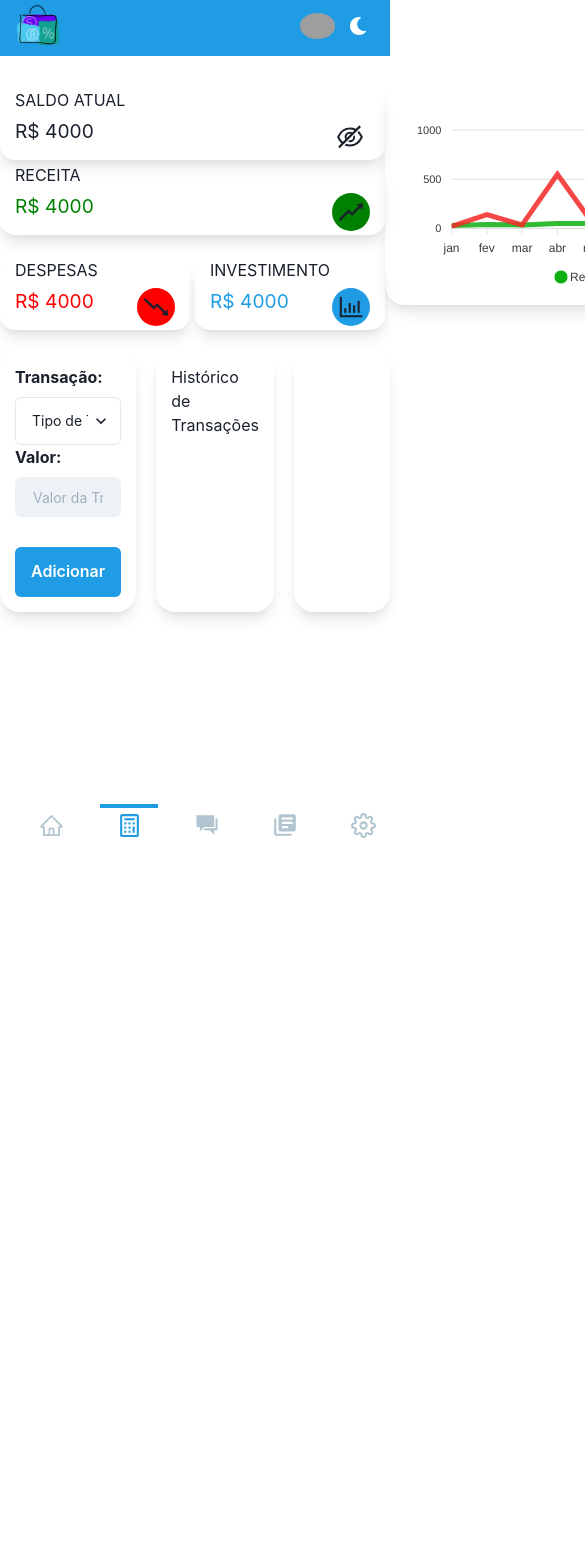
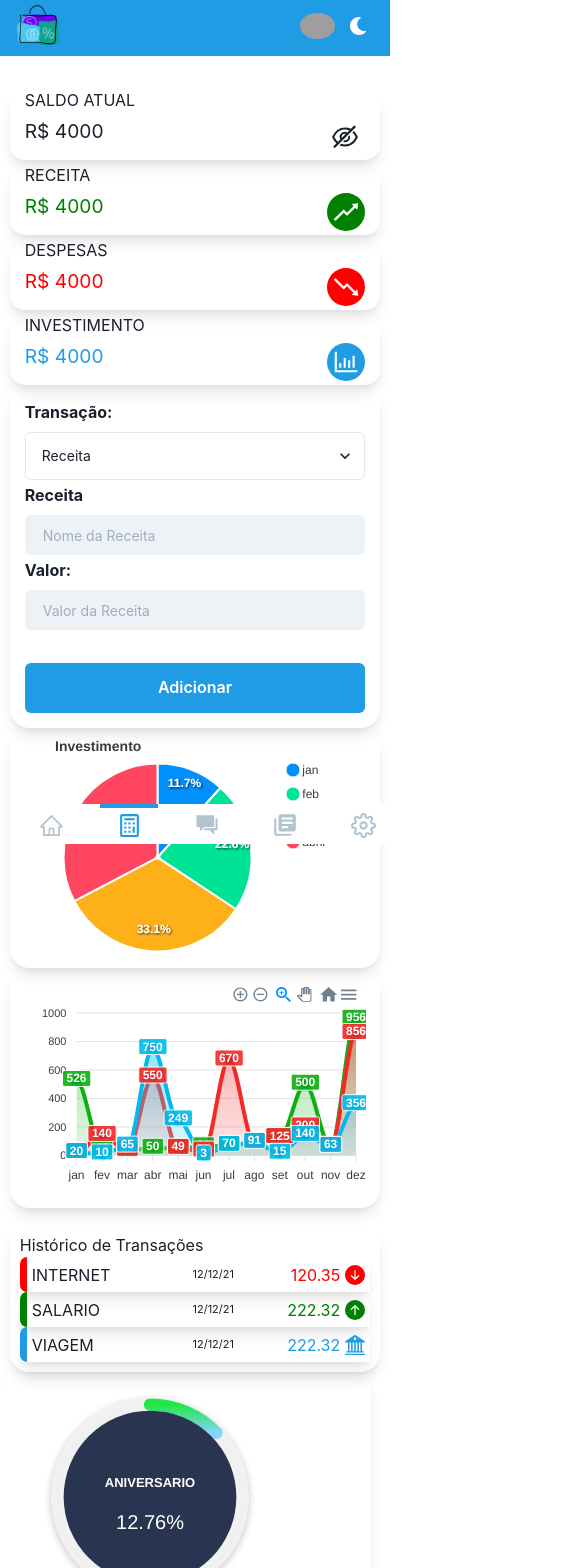
Before and after one commit to Allisson-Lima-Dev/Bank, a Next.js app: page /control in a window 390 px wide. Shown: the top 1568 px of the page, 585 px wide, since content can reach past the window. Before the commit the page ends 844 px from the top, so only its background shows below. Built offline with nearby package versions, Linux system fonts and the light colour scheme; grey boxes are pictures that could not be loaded.

Commit message:
Componente cardHistory e alterando responsividade dos graficos

```diff
--- a/package.json
+++ b/package.json
@@ -21,6 +21,7 @@
     "react": "17.0.2",
     "react-apexcharts": "^1.3.9",
     "react-dom": "17.0.2",
+    "react-hook-form": "^7.22.3",
     "react-icons": "^4.3.1",
     "yup": "^0.32.11"
   },
--- /dev/null
+++ b/src/components/cards/cardHistory/index.tsx
@@ -0,0 +1,61 @@
+import React from 'react';
+import { Box, Flex, Text, useColorModeValue } from '@chakra-ui/react';
+import {
+  BsArrowUpCircleFill,
+  BsArrowDownCircleFill,
+  BsBank2,
+} from 'react-icons/bs';
+
+interface CardProps {
+  revenue?: boolean;
+  expense?: boolean;
+  goal?: boolean;
+  name: string;
+  value: string | number;
+  date: any;
+}
+
+export function CardHistory({
+  expense,
+  goal,
+  revenue,
+  name,
+  value,
+  date,
+}: CardProps) {
+  const ColorValues = expense == true ? 'red' : revenue ? 'green' : goal ? '#1f9ce4' : ''
+  const shadow = useColorModeValue('lg', 'dark-lg');
+  return (
+    <Box>
+      <Flex align={'center'} justifyContent={'space-between'} boxShadow={shadow} pr="5px">
+        <Flex align={'center'} h="35px" >
+          <Box
+            bg={ColorValues}
+            w="7px"
+            h="100%"
+            mr="5px"
+            borderTopLeftRadius={'20px'}
+            borderBottomLeftRadius={'20px'}
+          />
+          <Text textTransform={'uppercase'}>{name}</Text>
+        </Flex>
+        <Flex align={'center'} w={{base: '50%',md: '40%', lg: '35%'}} justifyContent={'space-between'}>
+          <Text fontSize={{base: '11px', lg: '13px'}} mr={{base: '5px', lg: ''}}>{date}</Text>
+          <Flex align={'center'}>
+            <Text mr="5px" color={ColorValues}>{value}</Text>
+
+            {revenue ? (
+              <BsArrowUpCircleFill size={20} color="green" />
+            ) : expense ? (
+              <BsArrowDownCircleFill size={20} color="red"/>
+            ) : goal ? (
+              <BsBank2 size={20} color="#1f9ce4"/>
+            ) : (
+              ''
+            )}
+          </Flex>
+        </Flex>
+      </Flex>
+    </Box>
+  );
+}
--- a/src/components/cards/cardValues/index.tsx
+++ b/src/components/cards/cardValues/index.tsx
@@ -1,5 +1,5 @@
 import React, { useState } from 'react';
-import { Box, Button, BoxProps, Flex, Text } from '@chakra-ui/react';
+import { Box, Button, BoxProps, Flex, Text, useColorModeValue } from '@chakra-ui/react';
 import { AiOutlineEyeInvisible, AiOutlineEye } from 'react-icons/ai';
 interface CardValue extends BoxProps{
   title: string;
@@ -28,6 +28,7 @@ export function CardValues({
   const handleShowValue = () => {
     setShowValue(!showValue);
   };
+  const shadow = useColorModeValue('lg', 'dark-lg');
   return (
     <Flex
       flexDir={'column'}
@@ -38,7 +39,7 @@ export function CardValues({
       mt="5px"
       p="2px 15px"
       borderRadius="15px"
-      boxShadow={'lg'}
+      boxShadow={shadow}
     >
 
       <Text textTransform="uppercase" fontSize="1em" fontWeight="normal">
@@ -84,6 +85,7 @@ export function CardValues({
         <Box
           display={borderRadiusBg ? 'flex' : 'none'}
           borderRadius="50%"
+          color='#fff'
           bg={
             bgRevenue
               ? 'green'
--- a/src/components/index.ts
+++ b/src/components/index.ts
@@ -5,6 +5,8 @@ import { Menu } from './menu';
 import { Header } from './header';
 import { Select } from './select';
 import { CardValues } from './cards/cardValues';
+import { CardHistory } from './cards/cardHistory';
+
 export {
   ColorModeSwitcher,
   Menu,
@@ -13,4 +15,5 @@ export {
   Header,
   CardValues,
   Select,
+  CardHistory
 };
--- a/src/components/input/index.tsx
+++ b/src/components/input/index.tsx
@@ -7,7 +7,8 @@ import {
   InputProps as ChakraInputProps,
 } from '@chakra-ui/react';
 import { forwardRef, ForwardRefRenderFunction } from 'react';
-import { FieldError } from 'react-hook-form';
+import { FieldError } from "react-hook-form";
+// import { FieldError } from 'react-hook-form';
 
 
 interface IInputProps extends ChakraInputProps {
--- a/src/pages/control.tsx
+++ b/src/pages/control.tsx
@@ -14,19 +14,99 @@ import {
   AiOutlineRise,
   AiOutlineBarChart,
 } from 'react-icons/ai';
-import { CardValues, Layout, Header, Input, Select } from '~/components';
-import style from "~/styles/Home.module.css";
+import {
+  CardValues,
+  Layout,
+  Header,
+  Input,
+  Select,
+  CardHistory,
+} from '~/components';
+import { useForm } from 'react-hook-form';
+import { yupResolver } from '@hookform/resolvers/yup';
+import * as yup from 'yup';
+import style from '~/styles/Home.module.css';
 import dynamic from 'next/dynamic';
 const Chart = dynamic(() => import('react-apexcharts'), { ssr: false });
 
 export default function Control() {
+  const TransitionInFormSchema = yup.object().shape({
+    valuePerson: yup.string().default('1'),
+    revenue: yup.string().when('valuePerson', {
+      is: (val: string) => val === '1',
+      then: yup
+        .string()
+        .min(14, 'Seu CPF deve conter 11 digitos')
+        .max(14, 'Seu CPF deve conter 11 digitos')
+        .required(),
+      otherwise: yup.string(),
+    }),
+    expense: yup.string().when('valuePerson', {
+      is: (val: string) => val === '2',
+      then: yup
+        .string()
+        .min(14, 'Seu CPF deve conter 11 digitos')
+        .max(14, 'Seu CPF deve conter 11 digitos')
+        .required(),
+      otherwise: yup.string(),
+    }),
+    goal: yup.string().when('valuePerson', {
+      is: (val: string) => val === '3',
+      then: yup
+        .string()
+        .min(14, 'Seu CPF deve conter 11 digitos')
+        .max(14, 'Seu CPF deve conter 11 digitos')
+        .required(),
+      otherwise: yup.string(),
+    }),
+    name: yup.string().required('Nome Obrigatório'),
+    value: yup.string().required('Valor obrigatorio'),
+  });
+
   const shadow = useColorModeValue('lg', 'dark-lg');
+  const colorChart = useColorModeValue('#000', '#f5f');
+  const valorPor = (638 * 100) / 5000;
+  const [valuePerson, setValuePerson] = useState<string>('1');
+
+  function alterValuePerson(value: string) {
+    setValue('valuePerson', value);
+  }
+  console.log(valuePerson);
+  const { register, handleSubmit, formState, setValue } = useForm({
+    resolver: yupResolver(TransitionInFormSchema),
+  });
+
   const [options, setOptions] = useState({
     chart: {
       id: 'apexchart-example',
     },
-    annotations: { position: 'back' },
-    colors: ['#0eaf10', '#f52727'],
+
+    tooltip: {
+      theme: 'dark',
+    },
+    style: {
+      colors: ['#00BAEC'],
+    },
+    markers: {
+      size: 5,
+      colors: ['#000524'],
+      strokeColor: '#00BAEC',
+      strokeWidth: 3,
+    },
+    colors: ['#0eaf10', '#f52727', '#00BAEC'],
+    responsive: [
+      {
+        breakpoint: 480,
+        options: {
+          chart: {
+            width: '100%',
+          },
+          legend: {
+            show: false,
+          },
+        },
+      },
+    ],
     xaxis: {
       categories: [
         'jan',
@@ -47,37 +127,36 @@ export default function Control() {
   const [series, setSeries] = useState([
     {
       name: 'Receitas',
-      data: [30, 40, 35, 50, 49, 60, 70, 91, 125, 500, 63, 956],
+      data: [526, 40, 35, 50, 49, 60, 70, 91, 125, 500, 63, 956],
     },
     {
       name: 'Despesas',
       data: [20, 140, 35, 550, 49, 30, 670, 91, 125, 200, 63, 856],
     },
+    {
+      name: 'Meta',
+      data: [20, 10, 65, 750, 249, 3, 70, 91, 15, 140, 63, 356],
+    },
   ]);
 
   return (
-    <Box >
+    <Box>
       <Header financial={true} />
       <Layout>
-        {/* <Box
-          mt="95px"
-          w={{ base: '95%', lg: '98%' }}
-          mx="auto"
-          // borderRadius="20px"
-          // boxShadow={shadow}
-          // p={{ base: '15px', lg: '25px 30px' }}
-        > */}
-        {/* <Flex
-            justify="space-between"
-            flexDir={{ base: 'column-reverse', lg: 'row' }}
-          > */}
-        <Box  mx={'auto'} mt="85px" className={style.container}>
+        <Box mx={'auto'} mt="85px" className={style.container}>
           <Flex
-            maxW={'container.xl'}
+            maxW={{ base: '100%', xl: 'container.xl' }}
             mx="auto"
             justifyContent={'space-between'}
+            flexDir={{ base: 'column', lg: 'row' }}
           >
             <Box>
+              <Flex
+                justifyContent={'space-between'}
+                flexDir={{ base: 'column', lg: 'row' }}
+                w={{ base: '95%', lg: '100%' }}
+                mx={'auto'}
+              >
                 <CardValues
                   widthCard="100%"
                   title="Saldo Atual"
@@ -92,9 +171,15 @@ export default function Control() {
                   iconLabel={<AiOutlineRise size={30} />}
                   bgRevenue={true}
                   borderRadiusBg={true}
+                  ml={{base: '', lg: '5px'}}
                 />
-
-              <Flex mt="20px">
+              </Flex>
+              <Flex
+                mt={{base: '', lg: '20px'}}
+                w={{ base: '95%', lg: '100%' }}
+                mx={'auto'}
+                flexDir={{ base: 'column', lg: 'row' }}
+              >
                 <CardValues
                   title="despesas"
                   value={4000}
@@ -102,45 +187,137 @@ export default function Control() {
                   iconLabel={<AiOutlineFall size={30} />}
                   bgExpense={true}
                   borderRadiusBg={true}
+                  widthCard="100%"
                 />
                 <CardValues
                   title="Investimento"
-                  ml={'5px'}
+                  ml={{base: '', lg: '5px'}}
                   value={4000}
                   buttonHide={true}
                   iconLabel={<AiOutlineBarChart size={30} />}
                   bgInvestment={true}
                   borderRadiusBg={true}
+                  widthCard="100%"
                 />
               </Flex>
+              <Box
+                w={{ base: '95%', lg: '400px' }}
+                mx={'auto'}
+                borderRadius="20px"
+                boxShadow={shadow}
+                p={{ base: '15px', lg: '8px 15px' }}
+              >
+                <Select
+                  name="type"
+                  label="Transação:"
+                  defaultValue={1}
+                  mb="3px"
+                  onChange={(e: any) => setValuePerson(e.target.value)}
+                >
+                  <option value={1}>Receita</option>
+                  <option value={2}>Despesas</option>
+                  <option value={3}>Meta</option>
+                </Select>
+                {valuePerson == '3' ? (
+                  <Box>
+                    <Input
+                      name="value"
+                      placeholder="Nome da Meta"
+                      label="Meta:"
+                      mb="3px"
+                    />
+                    <Input
+                      name="meta"
+                      placeholder="Valor da Meta"
+                      label="Valor:"
+                      mb="3px"
+                    />
                   </Box>
+                ) : valuePerson == '2' ? (
+                  <Box>
+                    <Input
+                      name="value"
+                      placeholder="Nome da Despesa"
+                      label="Despesa:"
+                      mb="3px"
+                    />
+                    <Input
+                      name="meta"
+                      placeholder="Valor da Despesa"
+                      label="Valor:"
+                      mb="3px"
+                    />
+                  </Box>
+                ) : valuePerson == '1' ? (
+                  <Box>
+                    <Input
+                      name="value"
+                      placeholder="Nome da Receita"
+                      label="Receita"
+                      mb="3px"
+                    />
+                    <Input
+                      name="meta"
+                      placeholder="Valor da Receita"
+                      label="Valor:"
+                      mb="3px"
+                    />
+                  </Box>
+                ) : (
+                  ''
+                )}
+
+                <Button
+                  bg="#1f9ce4"
+                  w={{ base: '100%', md: '100%' }}
+                  h="50px"
+                  color="#fff"
+                  mt={{ base: '30px', md: '20px' }}
+                  pos={'static'}
+                >
+                  Adicionar
+                </Button>
+              </Box>
+            </Box>
+            <Box>
+              <Flex
+                justifyContent={'space-between'}
+                flexDir={{ base: 'column-reverse', lg: 'row' }}
+              >
                 <Box
-              w={{ base: '90%', lg: 'auto' }}
+                  w={{ base: '95%', lg: '100%' }}
+                  mx="auto"
+
                   borderRadius="20px"
                   boxShadow={shadow}
                   p={{ base: '15px', lg: '10px' }}
-              h="220px"
+                  mr={{ base: '', lg: '20px' }}
+                  h="240px"
                 >
                   <Chart
                     options={options}
                     series={series}
-                type="line"
-                width={450}
-                height={190}
+                    type="area"
+                    width={"100%"}
+                    height={210}
                   />
                 </Box>
-            <Box
-              w={{ base: '90%', lg: 'auto' }}
+                <Flex
+                  w={{ base: '95%', lg: 'auto' }}
+                  mx={'auto'}
+                  justifyContent={'center'}
+                  alignItems={'center'}
                   h="240px"
                   borderRadius="20px"
                   boxShadow={shadow}
                   p={{ base: '15px', lg: '10px' }}
-              pos={'static'}
                 >
                   <Chart
                     options={{
+                      chart: {
+                        id: 'apexchart-example',
+                      },
                       labels: ['jan', 'feb', 'Mar', 'abril'],
-
                       tooltip: {
                         y: {
                           formatter: (val) => {
@@ -152,71 +329,116 @@ export default function Control() {
                     }}
                     series={[305, 589, 862, 852]}
                     type="pie"
-                width={320}
+                    width={300}
                     height={490}
                   />
-            </Box>
                 </Flex>
+              </Flex>
+              <Flex w="100%">
                 <Flex
-            mt="20px"
-            maxW={'container.xl'}
-            mx="auto"
+                  mt="15px"
                   justifyContent={'space-between'}
+                  flexDir={{ base: 'column', lg: 'row' }}
+                  w={{ base: 'full', lg: '' }}
                 >
                   <Box
-              w={{ base: '95%', lg: '380px' }}
-              mr="20px"
+                    w={{ base: '95%', lg: '500px' }}
+                    mx="auto"
+                    mr={{base: '', lg: '20px'}}
                     borderRadius="20px"
                     boxShadow={shadow}
-              p={{ base: '15px', lg: '8px 15px' }}
-            >
-              <Select
-                name="type"
-                placeholder="Tipo de Transação"
-                label="Transação:"
-              >
-                <option value="1">Receita</option>
-                <option value="2">Despesas</option>
-                <option value="3">Investimento</option>
-              </Select>
-              <Input
-                name="value"
-                placeholder="Valor da Transação"
-                label="Valor:"
-              />
-              <Button
-                bg="#1f9ce4"
-                w={{ base: '100%', md: '100%' }}
-                h="50px"
-                color="#fff"
-                mt={{ base: '30px', md: '40px' }}
-                pos={'static'}
-              >
-                Adicionar
-              </Button>
-            </Box>
-            <Box
-              w={{ base: '95%', lg: 'auto' }}
-              mr="20px"
-              borderRadius="20px"
-              boxShadow={shadow}
-              p={{ base: '15px', lg: '20px 15px' }}
+                    p={{ base: '10px', lg: '20px 15px' }}
                   >
                     <Text>Histórico de Transações</Text>
+                    <Flex></Flex>
+                    <CardHistory
+                      expense={true}
+                      name="Internet"
+                      value={120.35}
+                      date={'12/12/21'}
+                    />
+                    <CardHistory
+                      revenue={true}
+                      name="Salario"
+                      value={222.32}
+                      date={'12/12/21'}
+                    />
+                    <CardHistory
+                      goal={true}
+                      name="Viagem"
+                      value={222.32}
+                      date={'12/12/21'}
+                    />
                   </Box>
                   <Box
                     w={{ base: '95%', lg: 'auto' }}
                     borderRadius="20px"
                     boxShadow={shadow}
-              p={{ base: '15px', lg: '25px 30px' }}
-            ></Box>
+                  >
+                    <Chart
+                      type="radialBar"
+                      width={300}
+                      series={[valorPor]}
+                      options={{
+                        chart: {
+                          height: 280,
+                          type: 'radialBar',
+                          id: 'apexchart-example',
+                        },
+
+                        series: [67],
+                        colors: ['#20E647'],
+                        plotOptions: {
+                          radialBar: {
+                            hollow: {
+                              margin: 0,
+                              size: '70%',
+                              background: '#293450',
+                            },
+                            track: {
+                              dropShadow: {
+                                enabled: true,
+                                top: 2,
+                                left: 0,
+                                blur: 4,
+                                opacity: 0.15,
+                              },
+                            },
+                            dataLabels: {
+                              name: {
+                                offsetY: -10,
+                                color: '#fff',
+                                fontSize: '13px',
+                              },
+                              value: {
+                                color: '#fff',
+                                fontSize: '20px',
+                                show: true,
+                              },
+                            },
+                          },
+                        },
+                        fill: {
+                          type: 'gradient',
+                          gradient: {
+                            shade: 'dark',
+                            type: 'vertical',
+                            gradientToColors: ['#87D4F9'],
+                            stops: [0, 100],
+                          },
+                        },
+                        stroke: {
+                          lineCap: 'round',
+                        },
+                        labels: ['ANIVERSARIO'],
+                      }}
+                    ></Chart>
+                  </Box>
+                </Flex>
               </Flex>
             </Box>
-        {/* <Box maxW={{ base: '100%', lg: '35%' }}>
-              <Image src="/assets/images/lofo.png" alt="ImageBox" />
-            </Box> */}
-        {/* </Flex> */}
-        {/* </Box> */}
+          </Flex>
+        </Box>
       </Layout>
     </Box>
   );
--- a/src/styles/Home.module.css
+++ b/src/styles/Home.module.css
@@ -8,7 +8,7 @@
   }
 }
 @media (min-width: 1700px) {
-  .container{
+  .container {
     box-shadow: 0 0 1em black;
     border-radius: 20px;
     padding: 50px;
```
Also changed, not shown: 1 other file (tests, documents, lock files or other folders). Lines whose indentation alone changed are shown as unchanged.
